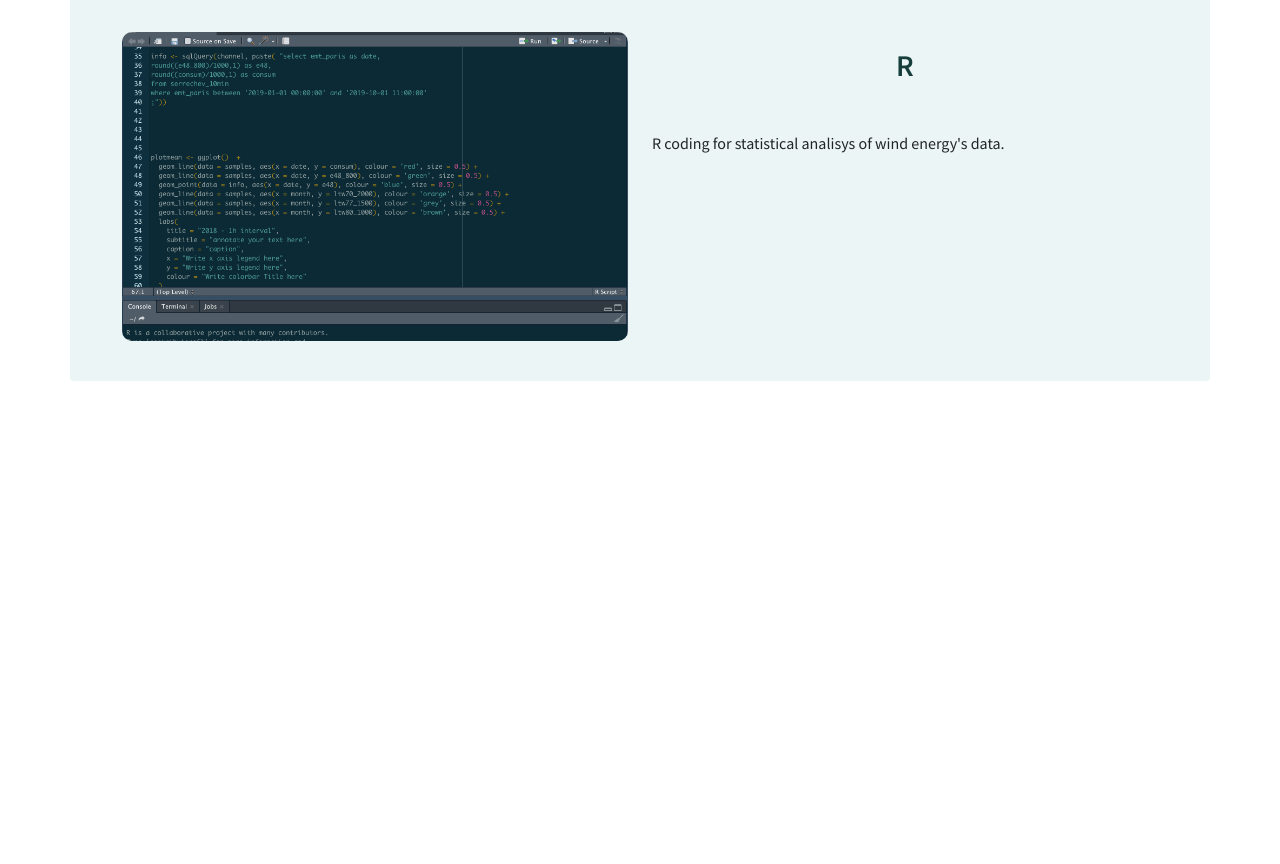
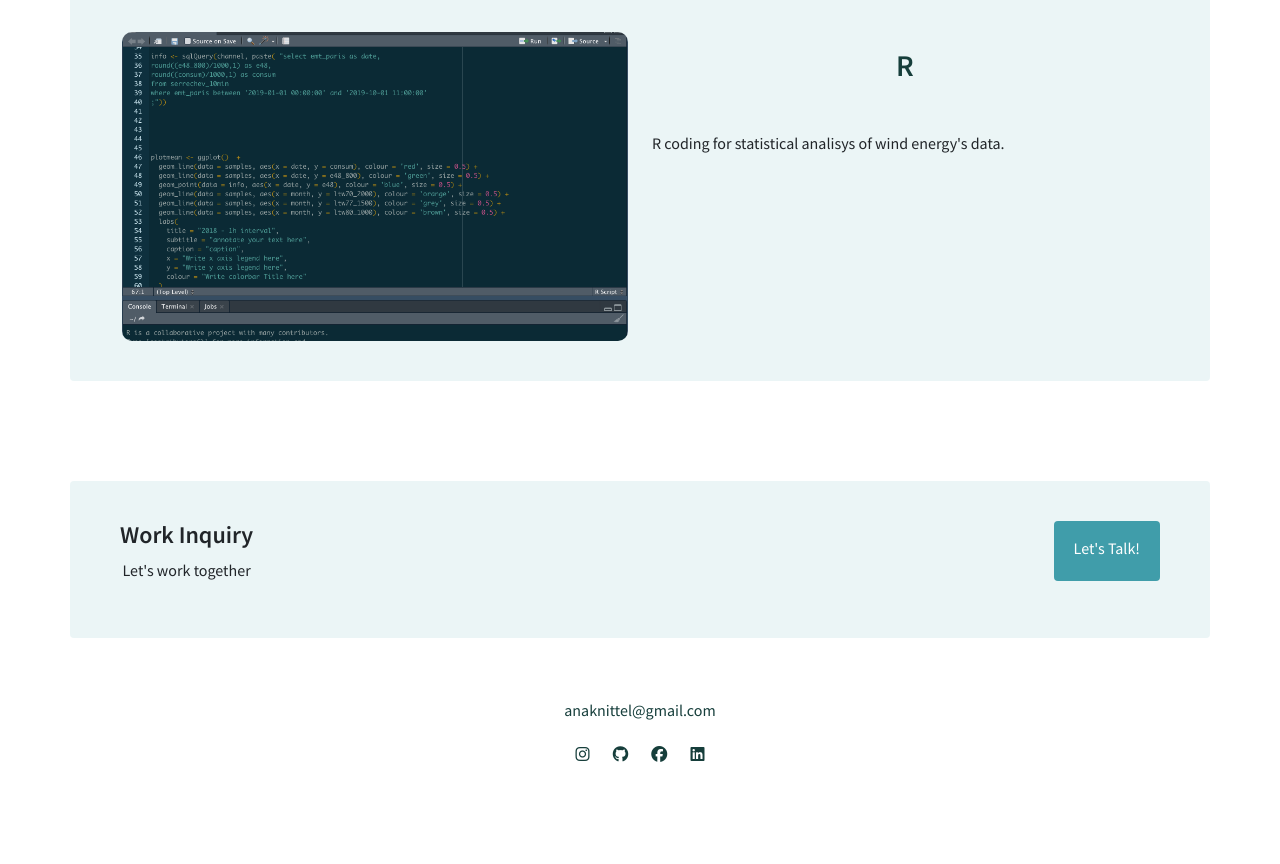
Before and after one commit to anaknittel/sc-portfolio, a plain HTML site: page index.html in a window 1280 px wide. Shown: the part 3710-4574 px from the top of the page. Before the commit the page ends 4091 px from the top, so only its background shows below. Drawn offline with nearby package versions, Linux system fonts and the light colour scheme.

Commit message:
footer added

```diff
--- a/css/styles.css
+++ b/css/styles.css
@@ -87,13 +87,7 @@ nav a,
 .about-hero h1,
 .contact-hero h1 {
   text-align: center;
-  margin-bottom: 100px;
-}
-
-.about-hero h1,
-.contact-hero h1 {
-  text-align: center;
-  margin-bottom: 100px;
+  margin-bottom: 80px;
 }
 
 .hero h1,
@@ -124,13 +118,15 @@ nav a,
 }
 
 .hero .button,
-.about-hero .button {
+.about-hero .button,
+footer .button {
   background-color: var(--primary-blue);
 }
 
 .hero .button,
 .hp-content .button,
-.about-hero .button {
+.about-hero .button,
+footer .button {
   border-radius: 4px;
   text-decoration: none;
   padding: 15px 20px;
@@ -270,6 +266,34 @@ nav a,
   display: none;
 }
 
+footer a,
+:visited footer a,
+:hover footer a {
+  text-decoration: none;
+  color: var(--secondary-blue);
+}
+
+footer .icons a {
+  padding: 0px 10px 100px 10px;
+}
+
+.email {
+  margin: 60px 0px 20px 0px;
+}
+
+.contact-box {
+  background: var(--terciary-bg);
+  border-radius: 4px;
+  padding: 40px 50px;
+  margin-top: 100px;
+}
+
+footer .button {
+  border: none;
+  height: 60px;
+  color: white;
+}
+
 @media (max-width: 770px) {
   .sm-lt-br,
   .smartphone {
@@ -345,11 +369,12 @@ nav a,
       margin-bottom: 50px;
     }
 
-    .about-hero {
+    .about-hero,
+    .contact-hero {
       background: -webkit-linear-gradient(
         top,
         var(--primary-bg-coral),
-        var(--primary-bg-coral) 12%,
+        var(--primary-bg-coral) 250px,
         white 1%,
         white
       );
--- a/index.html
+++ b/index.html
@@ -13,7 +13,6 @@
 </head>
 
 <body >
-
    <div class="hero">
         <div class="container container-nav">
             <nav>
@@ -109,7 +108,27 @@
             </div>
         </div>
     </div>
+    </div>
+    <footer>
+        <div class="container contact-box d-flex justify-content-between">
+            <div>
+                <h4><strong> Work Inquiry</strong></h4>
 
-    </div>
+            <p> Let's work together </p>
+            </div>
+            <a href="mailto:anaknittel@gmail.com" class="button">Let's Talk!</a>
+        </div>
+        <div>
+            <div class="email">
+                <a href="mailto:anaknittel@gmail.com" >anaknittel@gmail.com</a>
+            </div>
+            <div class="icons">
+                <a href="https://www.instagram.com/ana.knittel/" ><i class="fab fa-instagram"> </i></a>
+                <a href="https://github.com/anaknittel/sc-portfolio" ><i class="fab fa-github"> </i></a>
+                <a href="https://www.facebook.com/ana.knittel" ><i class="fab fa-facebook"> </i> </a>
+                <a href="https://www.linkedin.com/in/ana-knittel-749522171/" ><i class="fab fa-linkedin"></i></a>
+            </div>
+        </div>
+    </footer>
  </body>
 </html>
```
Also changed, not shown: about.html (+43 -1 lines).
